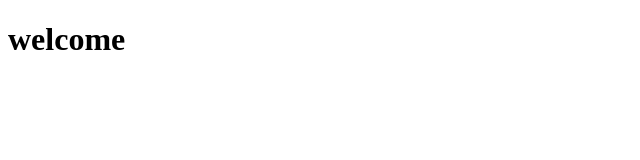
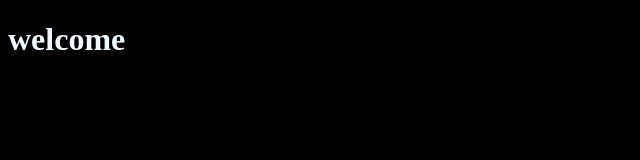
Before and after one commit to Moza65/caso-22, a plain HTML site: page tarefa/index.html in a window 1280 px wide. Shown: the whole page, without its empty margins (0-640 px from the left). Drawn offline with Linux system fonts and the light colour scheme.

Commit message:
adicionei o css

```diff
--- /dev/null
+++ b/tarefa/CSS/style.css
@@ -0,0 +1,7 @@
+body{
+    background-color: black;
+}
+
+h1{
+    color: aliceblue;
+}
--- a/tarefa/index.html
+++ b/tarefa/index.html
@@ -7,5 +7,6 @@
 </head>
 <body>
     <h1>welcome</h1>
+    <link rel="stylesheet" href="CSS/style.css">
 </body>
 </html>
```
